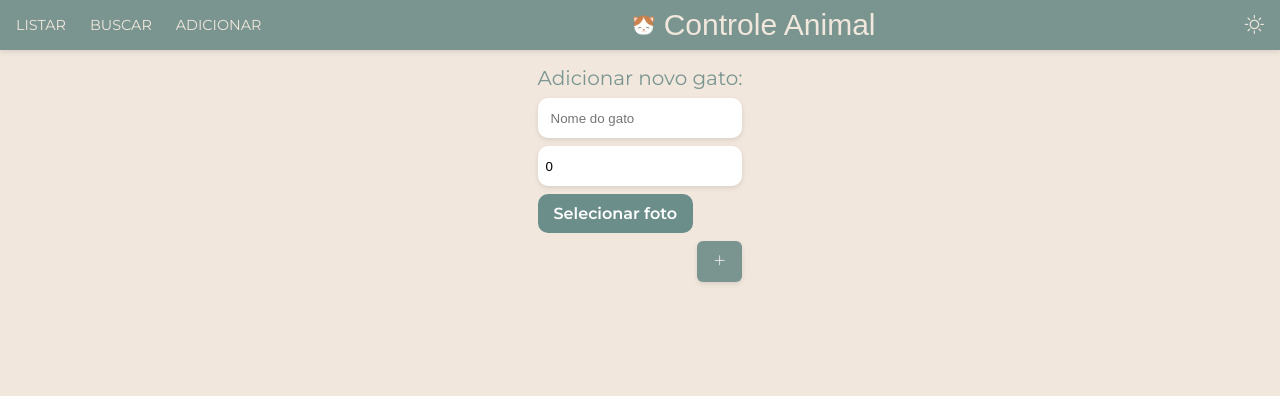
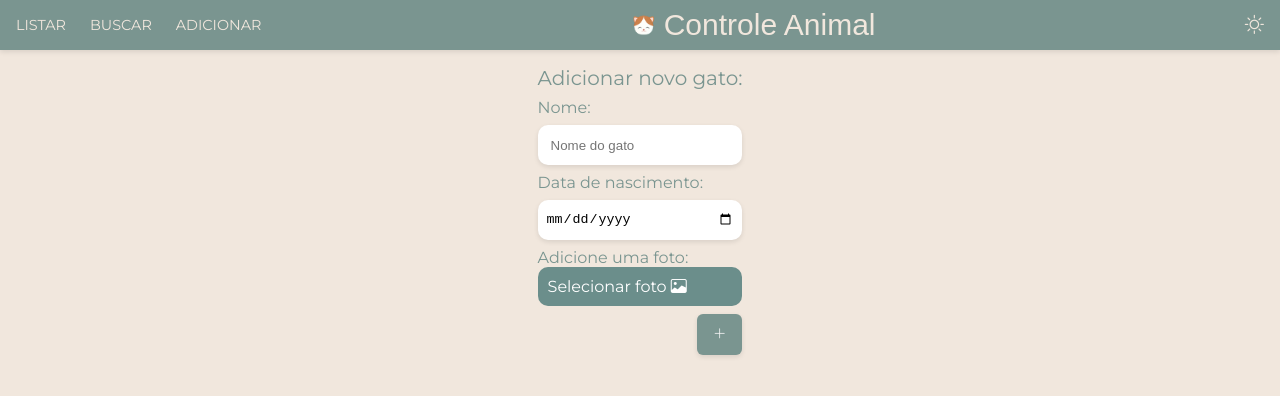
Before and after one commit to gbmao/Controle-animal, a Vue app in the folder frontend/: page /adicionar in a window 1280 px wide. Shown: the top 396 px of the page. Built offline with nearby package versions, Linux system fonts and the light colour scheme; no server answers; a web font is replaced by a local one.

Commit message:
Add date to cat age

```diff
--- a/frontend/src/components/BaseButton.vue
+++ b/frontend/src/components/BaseButton.vue
@@ -36,6 +36,10 @@ defineProps({
 
 .base-button.default { background: #7A9590; color: #f5f5f5; }
 
+.base-button:hover {
+  background-color: #557a76;
+}
+
 .icon svg {
   width: 16px;
   height: 16px;
--- a/frontend/src/style.css
+++ b/frontend/src/style.css
@@ -40,6 +40,7 @@ section {
     display: flex;
     flex-direction: column;
     gap: 0.5rem;
+    padding-bottom: 90px;
 }
 
 a {
@@ -89,6 +90,11 @@ input::placeholder {
 button {
     border: none;
     background-color: transparent;
+}
+
+.icon svg {
+    width: 16px;
+    height: 16px;
 }
 
 /* ===========================
@@ -262,7 +268,6 @@ main {
 
 .adicionar--foto {
     display: flex;
-
 }
 
 .cat--pics {
@@ -272,17 +277,19 @@ main {
     aspect-ratio: 1/1;
     object-fit: cover;
     border-radius: 50%;
-
 }
 
 .file-label {
+    display: flex;
+    flex-direction: row;
+    justify-content: space-between;
+    align-items: center;
     background-color: #6b8e8b;
     color: white;
-  padding: 10px 16px;
     border-radius: 10px;
+    padding: 10px;
     cursor: pointer;
     display: inline-block;
-  font-weight: 600;
     transition: 0.2s;
 }
 
@@ -290,10 +297,15 @@ main {
     background-color: #557a76;
 }
 
+.file-upload {
+    display: flex;
+    flex-direction: column;
+}
+
 .preview img {
     margin-top: 10px;
-  width: 120px;
-  height: 120px;
+    width: 100px;
+    height: 100px;
     object-fit: cover;
     border-radius: 10px;
     box-shadow: 0 0 4px rgba(0,0,0,0.2);
--- a/frontend/src/views/CatAdd.vue
+++ b/frontend/src/views/CatAdd.vue
@@ -2,11 +2,15 @@
   <section>
     <h2>Adicionar novo gato:</h2>
     <div class="adicionar--gato">
+      <label>Nome:</label>
       <input v-model="animal.name" placeholder="Nome do gato" />
-      <input v-model.number="animal.age" type="number" placeholder="Idade do gato" />
+      <label>Data de nascimento:</label>
+      <input v-model="animal.birthDate" type="date" placeholder="Data de nascimento do gato" />
       <div class="file-upload">
+        <label for="">Adicione uma foto: </label>
         <label class="file-label">
-          Selecionar foto
+          <span>Selecionar foto </span>
+          <i class="bi bi-image"></i>
           <input type="file" @change="handleFile" accept="image/*" hidden />
         </label>
 
@@ -35,9 +39,23 @@ const API_KEY = import.meta.env.VITE_API_KEY
 
 const animal = ref({
   name: "",
-  age: 0,
+  birthDate: "",
   type: 'Cat'
 });
+
+function calcularIdade(dateString) {
+  const hoje = new Date();
+  const nasc = new Date(dateString);
+
+  let idade = hoje.getFullYear() - nasc.getFullYear();
+  const m = hoje.getMonth() - nasc.getMonth();
+
+  if (m < 0 || (m === 0 && hoje.getDate() < nasc.getDate())){
+    idade--;
+  }
+
+  return idade;
+}
 
 const imagem = ref(null);
 const preview = ref(null);
@@ -51,6 +69,8 @@ function handleFile(event) {
 
 async function salvar() {
   try {
+    animal.value.age = calcularIdade(animal.value.birthDate);
+
     const res = await adicionarAnimal(animal.value, imagem.value);
     console.log("Retorno:", res);
   } catch (e) {
```
Lines whose indentation alone changed are shown as unchanged.
